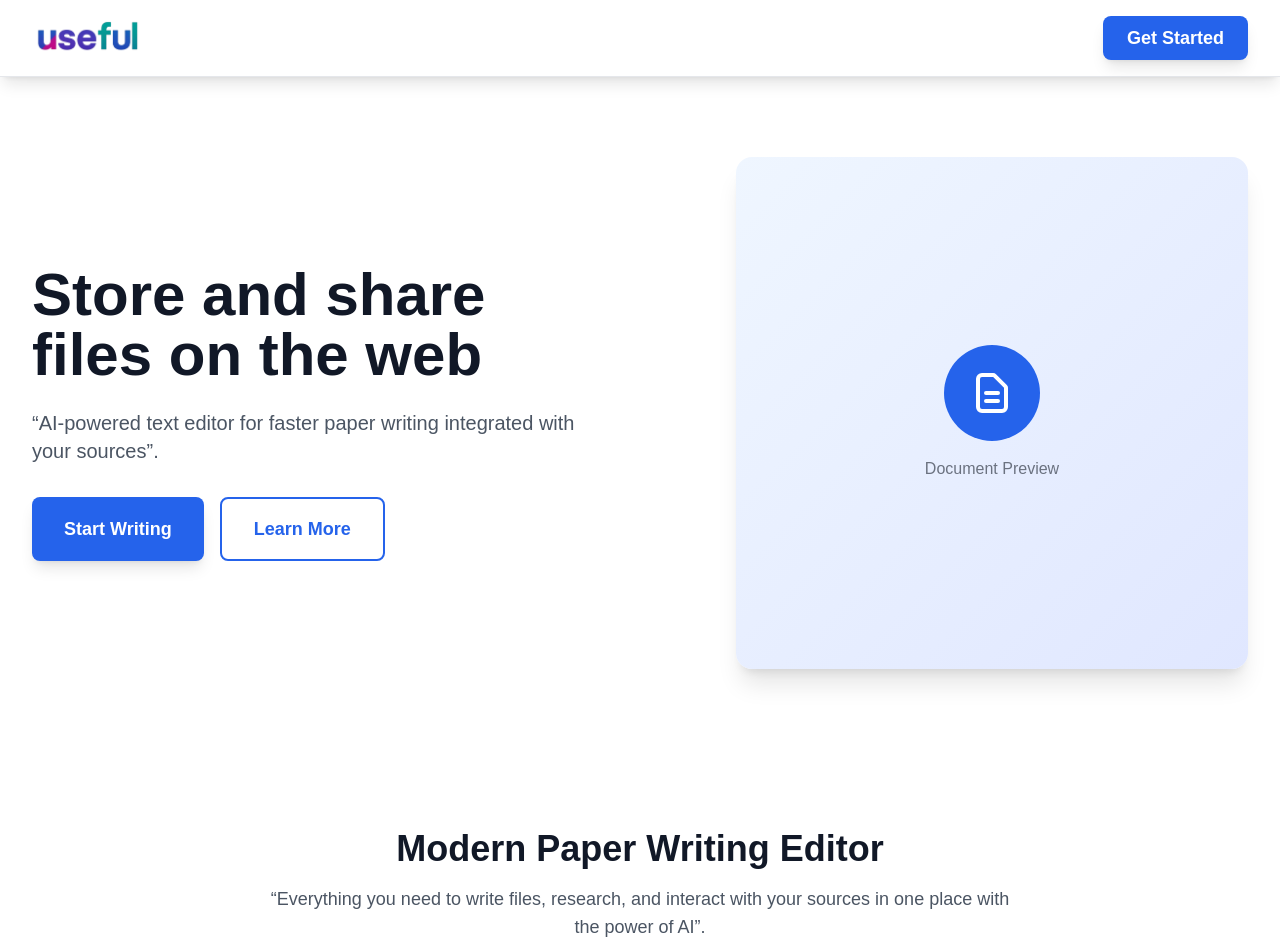
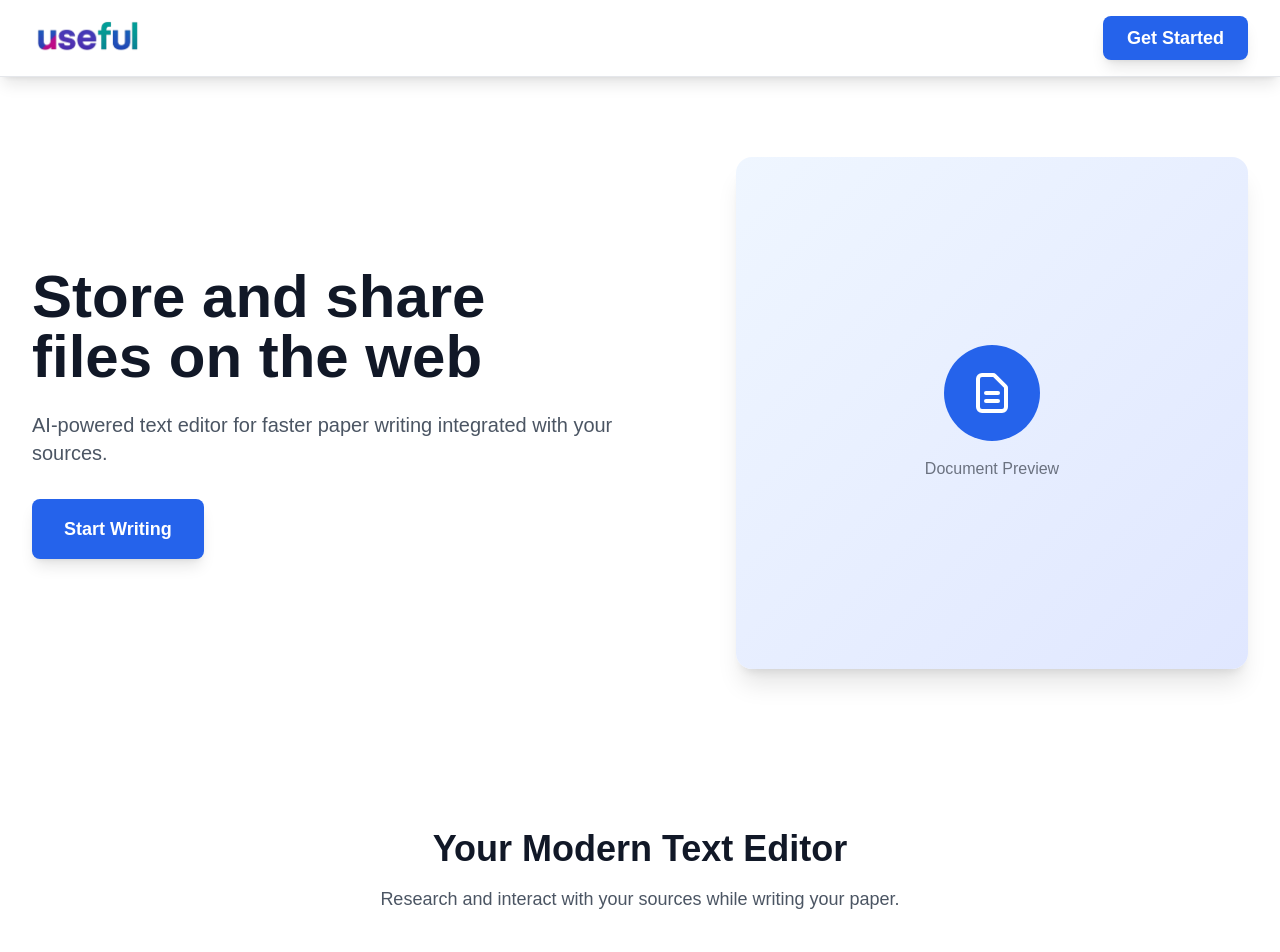
Before and after one commit to donadelicc/cursor-for-docs, a Next.js app: page / in a window 1280 px wide. Shown: the top 952 px of the page. Built offline with nearby package versions, Linux system fonts and the light colour scheme; no server answers.

Commit message:
v10.31 - small adj to home page

```diff
--- a/src/components/FeaturesSection.tsx
+++ b/src/components/FeaturesSection.tsx
@@ -132,11 +132,10 @@ export default function FeaturesSection() {
         {/* Section Header */}
         <div className="text-center mb-16">
           <h2 className="text-3xl sm:text-4xl font-bold text-gray-900 mb-4">
-            Modern Paper Writing Editor
+            Your Modern Text Editor
           </h2>
           <p className="text-lg text-gray-600 max-w-3xl mx-auto">
-            &ldquo;Everything you need to write files, research, and interact
-            with your sources in one place with the power of AI&rdquo;.
+            Research and interact with your sources while writing your paper.
           </p>
         </div>
 
--- a/src/components/HeroSection.tsx
+++ b/src/components/HeroSection.tsx
@@ -13,8 +13,8 @@ export default function HeroSection() {
               Store and share files on the web
             </h1>
             <p className="mt-6 text-lg sm:text-xl text-gray-600 leading-relaxed max-w-2xl mx-auto lg:mx-0">
-              &ldquo;AI-powered text editor for faster paper writing integrated
-              with your sources&rdquo;.
+              AI-powered text editor for faster paper writing integrated with
+              your sources.
             </p>
             <div className="mt-8 flex flex-col sm:flex-row gap-4 justify-center lg:justify-start">
               <Link
@@ -22,12 +22,6 @@ export default function HeroSection() {
                 className="inline-flex items-center justify-center px-8 py-4 bg-blue-600 hover:bg-blue-700 text-white font-semibold rounded-lg shadow-lg hover:shadow-xl transition-all duration-200 text-lg"
               >
                 Start Writing
-              </Link>
-              <Link
-                href="/features"
-                className="inline-flex items-center justify-center px-8 py-4 bg-transparent hover:bg-gray-50 text-blue-600 font-semibold rounded-lg border-2 border-blue-600 transition-all duration-200 text-lg"
-              >
-                Learn More
               </Link>
             </div>
           </div>
```
